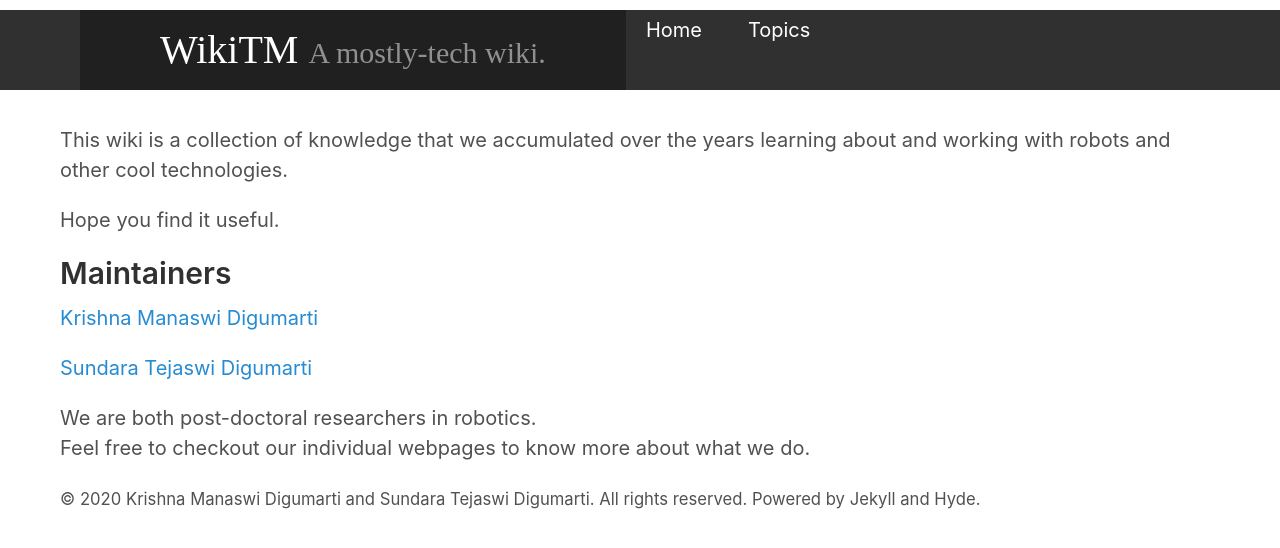
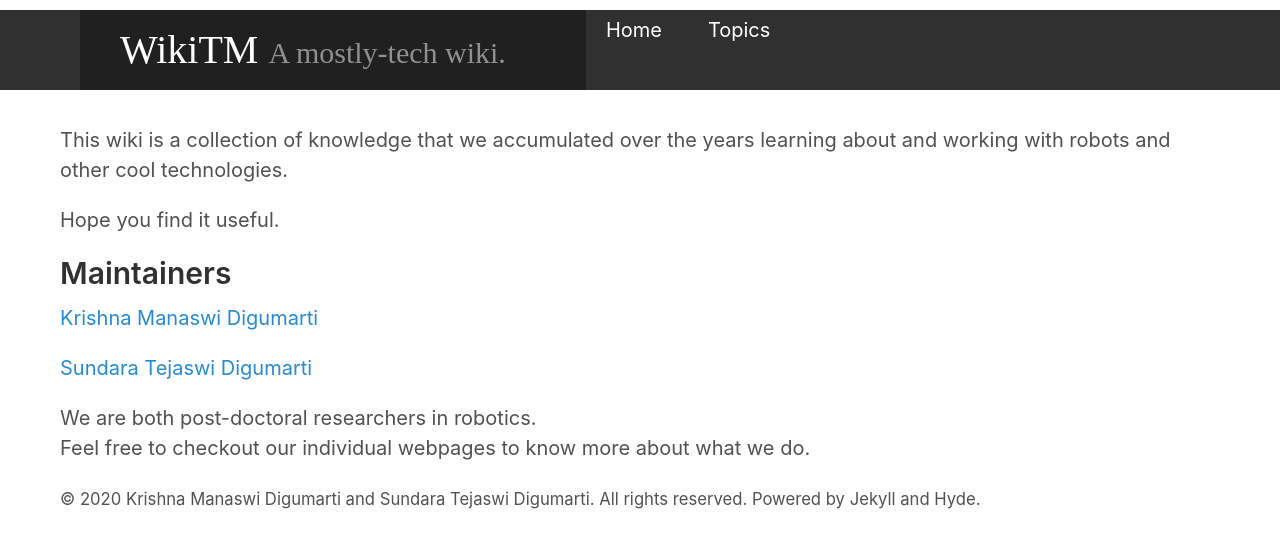
Before and after one commit to tejaswid/wikitm, a Jekyll site: the page built from index.html, in a window 1280 px wide. Shown: the top 548 px of the page. Built offline with Jekyll 4.4.1, drawn with Linux system fonts in a browser that asks for light colours; the list of posts is cut into pages by our own code.

Commit message:
css changes

```diff
--- a/_sass/_masthead.scss
+++ b/_sass/_masthead.scss
@@ -30,7 +30,7 @@
   padding-top: 0.5rem;
   padding-bottom: 0.5rem;
 
-  padding-left: 4rem;
+  padding-left: 2rem;
   padding-right: 4rem;
   // smaller padding and centre align for small screens
   @media (max-width: $width-medium-screen)
--- a/_sass/_topbar.scss
+++ b/_sass/_topbar.scss
@@ -7,13 +7,11 @@
 	@media (min-width: $width-medium-screen)
 	{
 		font-size: $font-size-medium-screen;
-		//padding-left: calc(#{$width-sidebar} - 2rem);
 		padding-left: 2rem;
 	}
 	@media (min-width: $width-large-screen)
 	{
 		font-size: $font-size-large-screen;
-		//padding-left: calc(#{$width-sidebar} - 2rem);
 		padding-left: 2rem;
 	}
 
```
